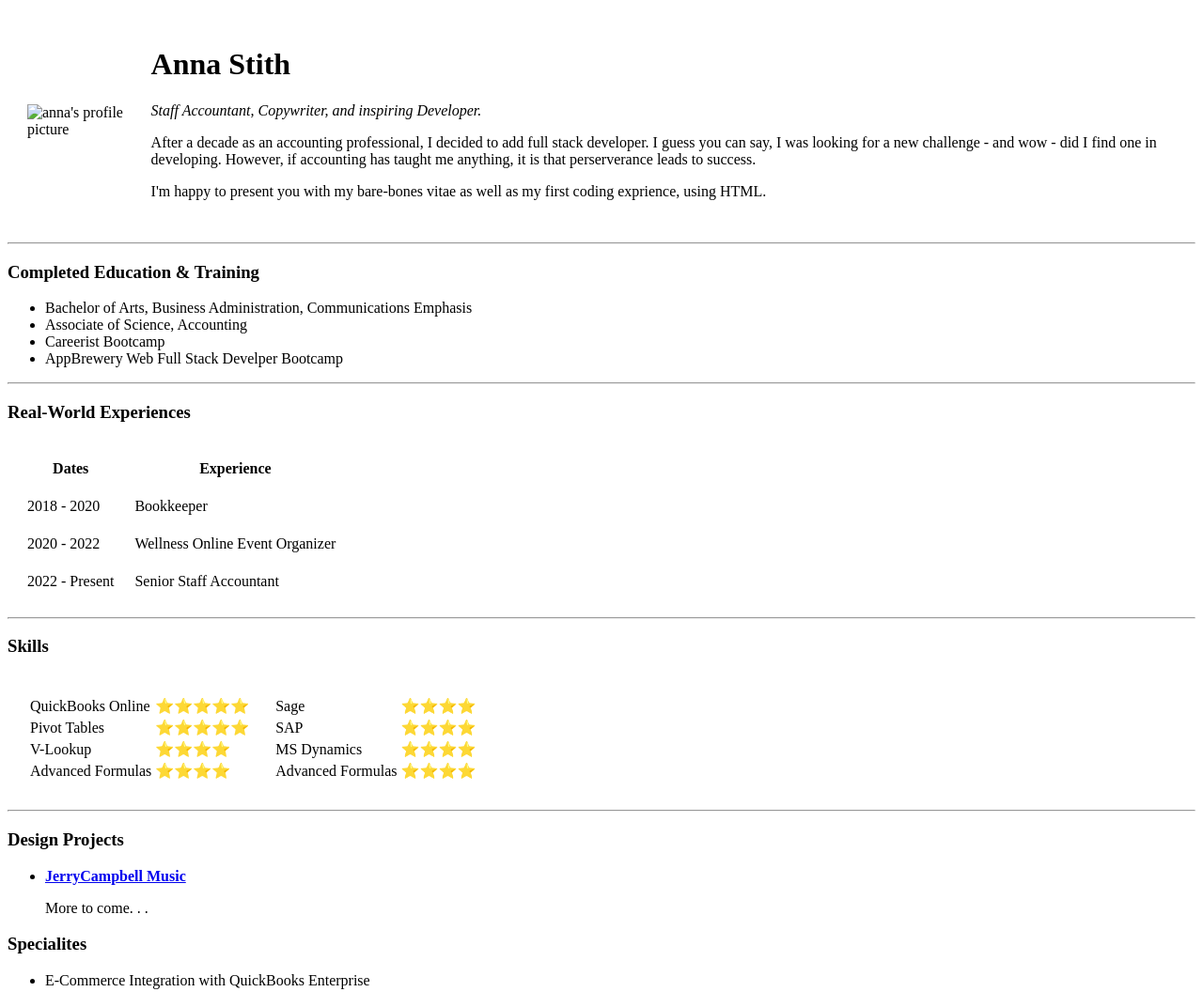
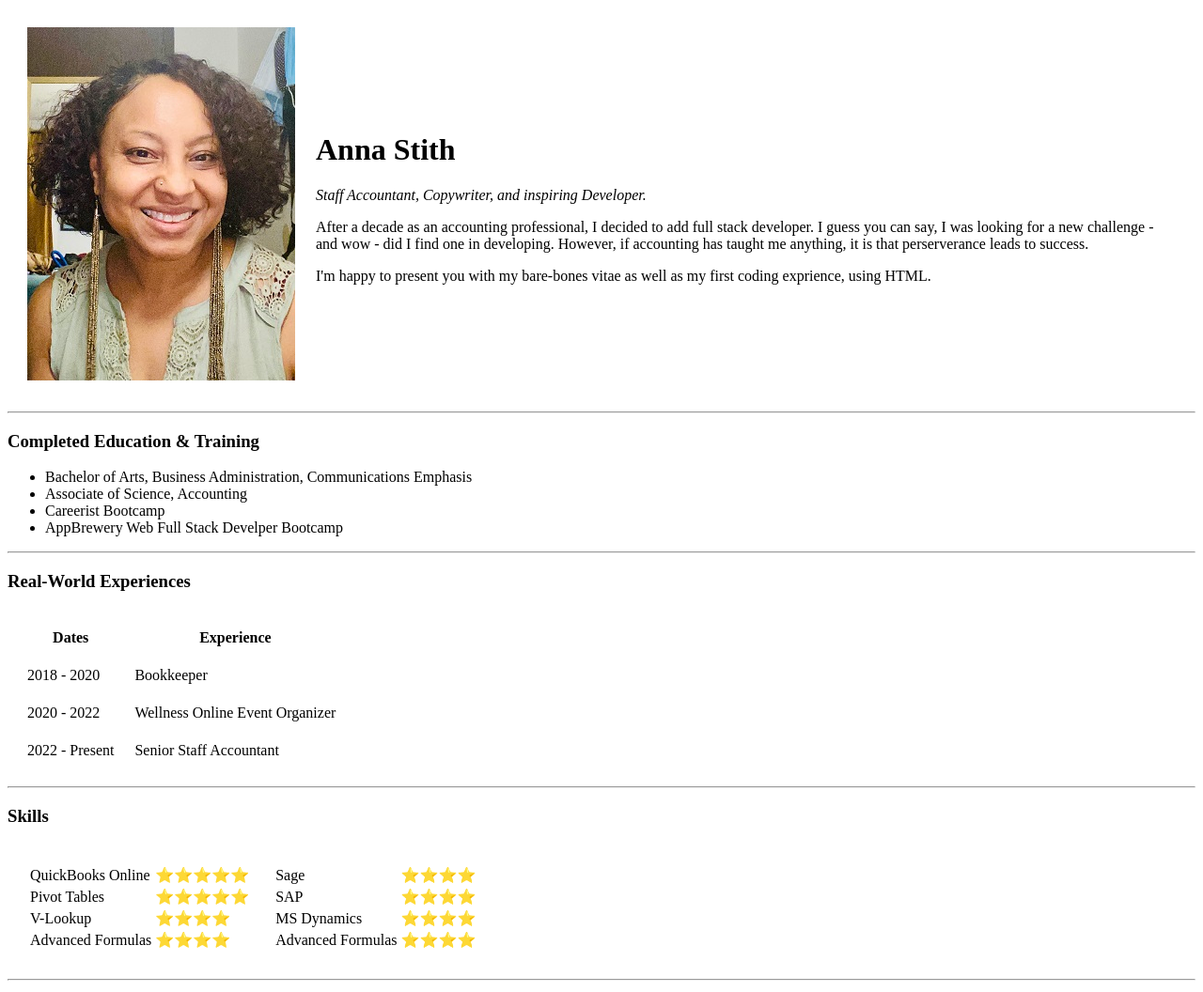
Before and after one commit to AnnaStith/vitae2.github.io, a plain HTML site: page index.html in a window 1280 px wide. Shown: the top 1056 px of the page at 94% size. Drawn offline with Linux system fonts and the light colour scheme.

Commit message:
Update index.html

```diff
--- a/index.html
+++ b/index.html
@@ -9,7 +9,7 @@
 <body>
   <table cellspacing=20>
     <tr>
-    <td><img src=/"Images/Me in Green.jpg" alt="anna's profile picture" </td>
+    <td><img src="Images/Me in Green.jpg" alt="anna's profile picture" </td>
       <td>
         <h1>Anna Stith</h1>
         <p><em>Staff Accountant, Copywriter, and inspiring Developer.</em></p>
```
